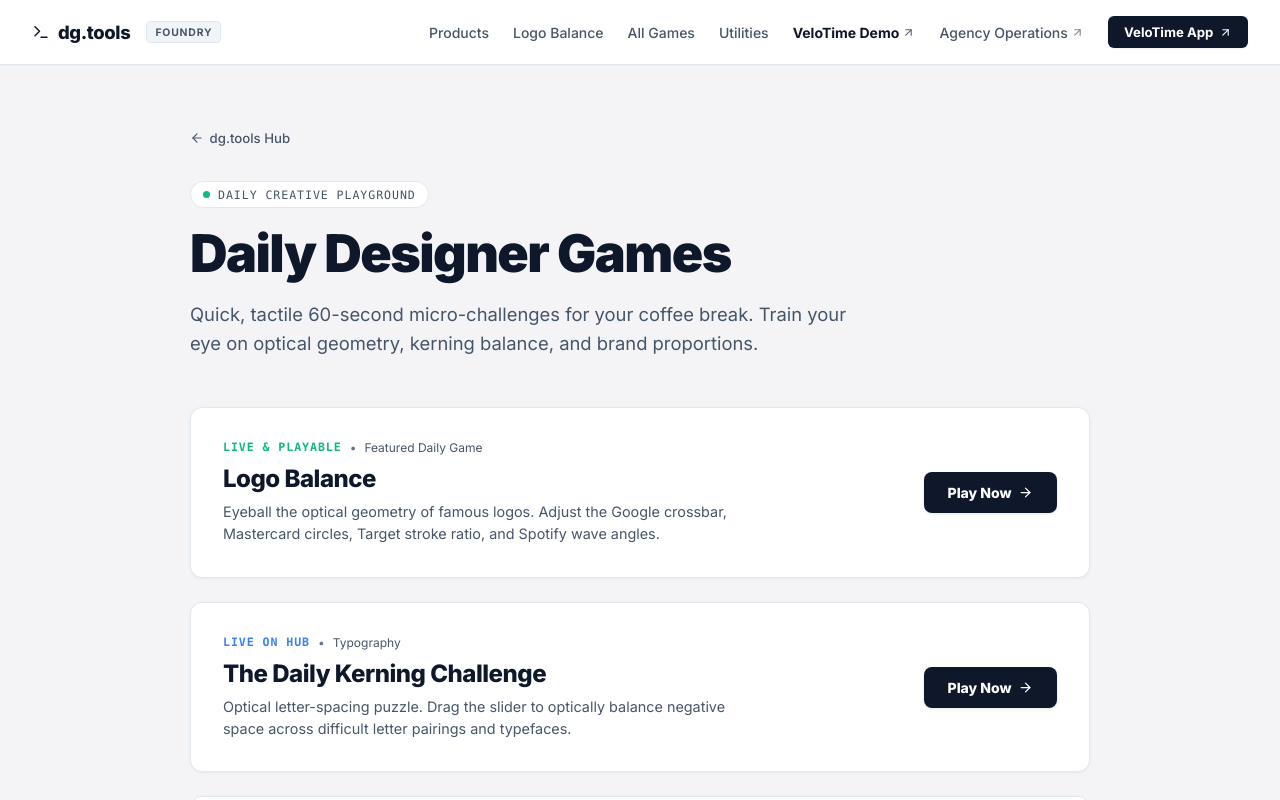
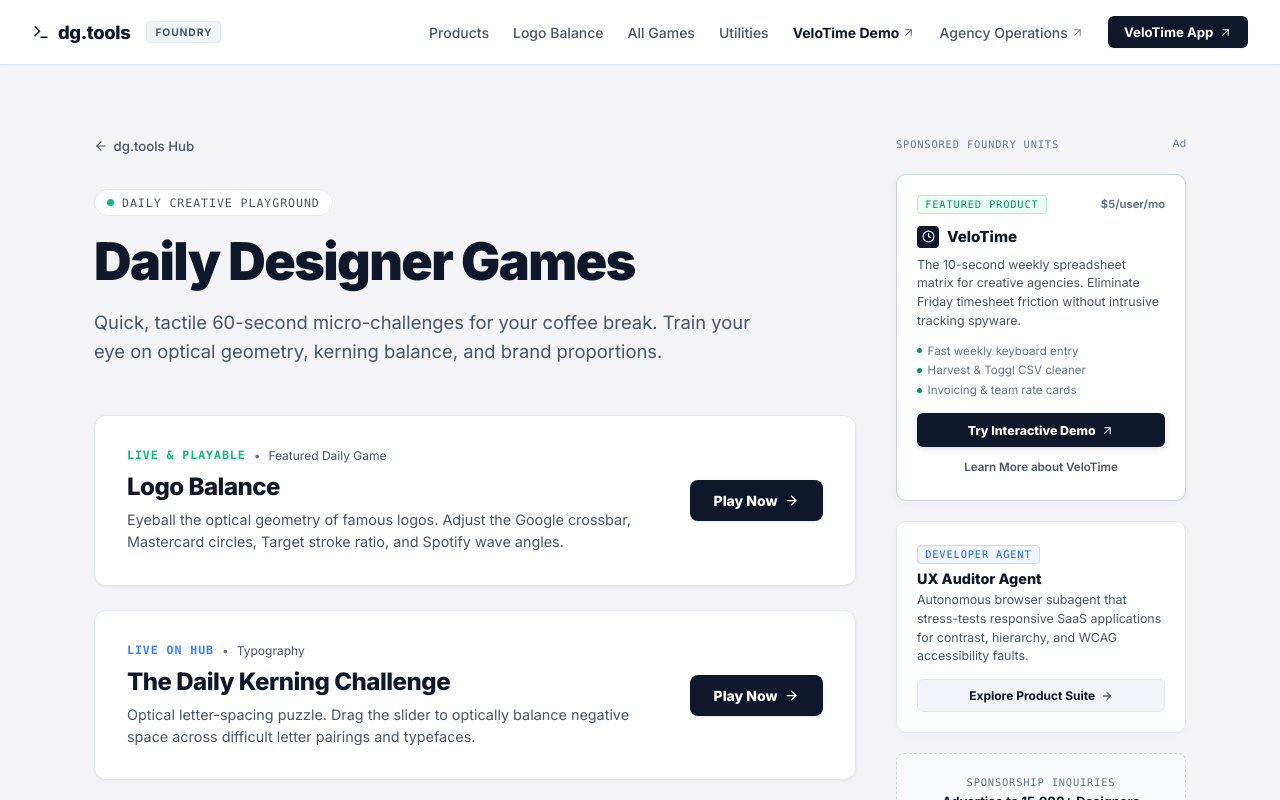
Before and after one commit to 1d2g/noble-lovelace, a Next.js app: page /games in a window 1280 px wide. Shown: the top 800 px of the page. Built offline with nearby package versions, Linux system fonts and the light colour scheme.

Commit message:
fix(dailyEngine): resolve timezone date shift bug and add responsive GameSidebarAds to games

```diff
--- /dev/null
+++ b/src/app/components/GameSidebarAds.tsx
@@ -0,0 +1,238 @@
+'use client';
+
+import React from 'react';
+import Link from 'next/link';
+import {
+  ArrowUpRight,
+  Clock,
+  ShieldCheck,
+  Sparkles,
+  ExternalLink,
+  Bot,
+  Mail,
+  Zap,
+  ArrowRight
+} from 'lucide-react';
+
+export default function GameSidebarAds() {
+  return (
+    <aside
+      style={{
+        display: 'flex',
+        flexDirection: 'column',
+        gap: '1.25rem',
+        width: '100%',
+        maxWidth: '300px'
+      }}
+    >
+      {/* Sponsor Label */}
+      <div style={{ display: 'flex', alignItems: 'center', justifyContent: 'space-between', paddingBottom: '0.25rem' }}>
+        <span className="mono-label" style={{ color: 'var(--text-muted)', fontSize: '0.65rem' }}>
+          Sponsored Foundry Units
+        </span>
+        <span style={{ fontSize: '0.65rem', color: 'var(--text-muted)' }}>Ad</span>
+      </div>
+
+      {/* Ad Card 1: VeloTime Flagship Sponsor */}
+      <div
+        className="hub-card"
+        style={{
+          padding: '1.25rem',
+          backgroundColor: '#ffffff',
+          border: '1px solid #cbd5e1',
+          borderRadius: '10px',
+          boxShadow: '0 2px 8px rgba(0,0,0,0.04)',
+          display: 'flex',
+          flexDirection: 'column',
+          justifyContent: 'space-between'
+        }}
+      >
+        <div>
+          <div style={{ display: 'flex', alignItems: 'center', justifyContent: 'space-between', marginBottom: '0.75rem' }}>
+            <span
+              className="mono-label"
+              style={{
+                color: '#059669',
+                backgroundColor: '#ecfdf5',
+                border: '1px solid #a7f3d0',
+                padding: '0.15rem 0.45rem',
+                borderRadius: '4px',
+                fontSize: '0.65rem'
+              }}
+            >
+              Featured Product
+            </span>
+            <span style={{ fontSize: '0.7rem', fontWeight: 700, color: 'var(--text-muted)' }}>
+              $5/user/mo
+            </span>
+          </div>
+
+          <div style={{ display: 'flex', alignItems: 'center', gap: '0.5rem', marginBottom: '0.5rem' }}>
+            <div style={{ width: '22px', height: '22px', backgroundColor: '#0f172a', borderRadius: '4px', display: 'flex', alignItems: 'center', justifyContent: 'center' }}>
+              <Clock size={13} color="#ffffff" />
+            </div>
+            <span style={{ fontWeight: 800, fontSize: '0.95rem', color: 'var(--text-primary)' }}>
+              VeloTime
+            </span>
+          </div>
+
+          <p style={{ fontSize: '0.775rem', color: 'var(--text-secondary)', lineHeight: 1.5, marginBottom: '0.85rem' }}>
+            The 10-second weekly spreadsheet matrix for creative agencies. Eliminate Friday timesheet friction without intrusive tracking spyware.
+          </p>
+
+          <div style={{ display: 'flex', flexDirection: 'column', gap: '0.35rem', marginBottom: '1rem', fontSize: '0.725rem', color: 'var(--text-muted)' }}>
+            <div style={{ display: 'flex', alignItems: 'center', gap: '0.35rem' }}>
+              <span style={{ width: '5px', height: '5px', borderRadius: '50%', backgroundColor: '#059669' }}></span>
+              <span>Fast weekly keyboard entry</span>
+            </div>
+            <div style={{ display: 'flex', alignItems: 'center', gap: '0.35rem' }}>
+              <span style={{ width: '5px', height: '5px', borderRadius: '50%', backgroundColor: '#059669' }}></span>
+              <span>Harvest &amp; Toggl CSV cleaner</span>
+            </div>
+            <div style={{ display: 'flex', alignItems: 'center', gap: '0.35rem' }}>
+              <span style={{ width: '5px', height: '5px', borderRadius: '50%', backgroundColor: '#059669' }}></span>
+              <span>Invoicing &amp; team rate cards</span>
+            </div>
+          </div>
+        </div>
+
+        <div style={{ display: 'flex', flexDirection: 'column', gap: '0.4rem' }}>
+          <a
+            href="https://velotime.dg.tools/demo"
+            target="_blank"
+            rel="noopener noreferrer"
+            style={{
+              backgroundColor: '#0f172a',
+              color: '#ffffff',
+              fontWeight: 800,
+              fontSize: '0.775rem',
+              padding: '0.6rem 0.85rem',
+              borderRadius: '6px',
+              textAlign: 'center',
+              display: 'flex',
+              alignItems: 'center',
+              justifyContent: 'center',
+              gap: '0.35rem',
+              boxShadow: '0 2px 6px rgba(15, 23, 42, 0.15)',
+              transition: 'all 0.15s ease'
+            }}
+          >
+            <span>Try Interactive Demo</span>
+            <ArrowUpRight size={13} />
+          </a>
+
+          <a
+            href="https://velotime.dg.tools"
+            target="_blank"
+            rel="noopener noreferrer"
+            style={{
+              backgroundColor: 'transparent',
+              color: 'var(--text-secondary)',
+              fontWeight: 600,
+              fontSize: '0.725rem',
+              padding: '0.4rem',
+              textAlign: 'center',
+              display: 'flex',
+              alignItems: 'center',
+              justifyContent: 'center',
+              gap: '0.25rem'
+            }}
+          >
+            <span>Learn More about VeloTime</span>
+          </a>
+        </div>
+      </div>
+
+      {/* Ad Card 2: UX Auditor Autonomous Agent */}
+      <div
+        className="hub-card"
+        style={{
+          padding: '1.25rem',
+          backgroundColor: '#ffffff',
+          border: '1px solid var(--border-subtle)',
+          borderRadius: '10px',
+          boxShadow: '0 2px 8px rgba(0,0,0,0.02)'
+        }}
+      >
+        <span
+          className="mono-label"
+          style={{
+            color: '#2563eb',
+            backgroundColor: '#eff6ff',
+            border: '1px solid #bfdbfe',
+            padding: '0.15rem 0.45rem',
+            borderRadius: '4px',
+            fontSize: '0.65rem'
+          }}
+        >
+          Developer Agent
+        </span>
+
+        <h4 style={{ fontWeight: 800, fontSize: '0.9rem', color: 'var(--text-primary)', marginTop: '0.5rem', marginBottom: '0.25rem' }}>
+          UX Auditor Agent
+        </h4>
+
+        <p style={{ fontSize: '0.775rem', color: 'var(--text-secondary)', lineHeight: 1.5, marginBottom: '0.85rem' }}>
+          Autonomous browser subagent that stress-tests responsive SaaS applications for contrast, hierarchy, and WCAG accessibility faults.
+        </p>
+
+        <Link
+          href="/#products"
+          style={{
+            backgroundColor: 'var(--bg-card-muted)',
+            border: '1px solid var(--border-subtle)',
+            color: 'var(--text-primary)',
+            fontWeight: 700,
+            fontSize: '0.75rem',
+            padding: '0.5rem 0.75rem',
+            borderRadius: '6px',
+            display: 'flex',
+            alignItems: 'center',
+            justifyContent: 'center',
+            gap: '0.35rem',
+            transition: 'all 0.15s ease'
+          }}
+        >
+          <span>Explore Product Suite</span>
+          <ArrowRight size={12} />
+        </Link>
+      </div>
+
+      {/* Ad Card 3: Direct Sponsorship Inquiry Slot */}
+      <div
+        style={{
+          padding: '1rem 1.15rem',
+          backgroundColor: '#f8fafc',
+          border: '1px dashed #cbd5e1',
+          borderRadius: '8px',
+          textAlign: 'center'
+        }}
+      >
+        <span className="mono-label" style={{ color: 'var(--text-muted)', fontSize: '0.65rem' }}>
+          Sponsorship Inquiries
+        </span>
+        <div style={{ fontSize: '0.8rem', fontWeight: 700, color: 'var(--text-primary)', marginTop: '0.2rem' }}>
+          Advertise to 15,000+ Designers
+        </div>
+        <p style={{ fontSize: '0.7rem', color: 'var(--text-secondary)', margin: '0.35rem 0 0.65rem 0', lineHeight: 1.4 }}>
+          High-intent creative directors, brand designers, and studio owners visit daily.
+        </p>
+        <a
+          href="mailto:dustin@dg.tools?subject=dg.tools%20Ad%20Sponsorship%20Inquiry"
+          style={{
+            display: 'inline-flex',
+            alignItems: 'center',
+            gap: '0.3rem',
+            fontSize: '0.725rem',
+            fontWeight: 700,
+            color: '#0f172a',
+            textDecoration: 'underline'
+          }}
+        >
+          <Mail size={11} />
+          <span>Inquire: dustin@dg.tools</span>
+        </a>
+      </div>
+    </aside>
+  );
+}
--- a/src/app/games/page.tsx
+++ b/src/app/games/page.tsx
@@ -1,6 +1,7 @@
 import type { Metadata } from 'next';
 import Link from 'next/link';
 import { ArrowRight, Sliders, Type, Palette, Sparkles, ArrowLeft, ArrowUpRight } from 'lucide-react';
+import GameSidebarAds from '../components/GameSidebarAds';
 
 export const metadata: Metadata = {
   title: 'Daily Designer Games & Micro-Challenges | dg.tools',
@@ -44,7 +45,10 @@
   ];
 
   return (
-    <div style={{ maxWidth: '900px', margin: '0 auto', padding: '1rem 0 6rem 0' }}>
+    <div style={{ maxWidth: '1180px', margin: '0 auto', padding: '1.5rem 0 6rem 0' }}>
+      <div style={{ display: 'flex', gap: '2.5rem', alignItems: 'flex-start', justifyContent: 'center', flexWrap: 'wrap' }}>
+        {/* Main Games Column */}
+        <div style={{ flex: '1 1 720px', maxWidth: '820px', minWidth: '320px' }}>
           {/* Top backlink */}
           <div style={{ marginBottom: '2rem' }}>
             <Link
@@ -206,5 +210,12 @@
         </a>
       </div>
     </div>
+
+    {/* Responsive Side Ads Column */}
+    <div style={{ flex: '0 0 290px', width: '290px', position: 'sticky', top: '5rem' }}>
+      <GameSidebarAds />
+    </div>
+  </div>
+</div>
 );
 }
```
Also changed, not shown: src/app/games/logo-balance/LogoBalanceGame.tsx (+13 -2 lines), src/app/games/logo-balance/dailyEngine.ts (+11 -7 lines). Lines whose indentation alone changed are shown as unchanged.
